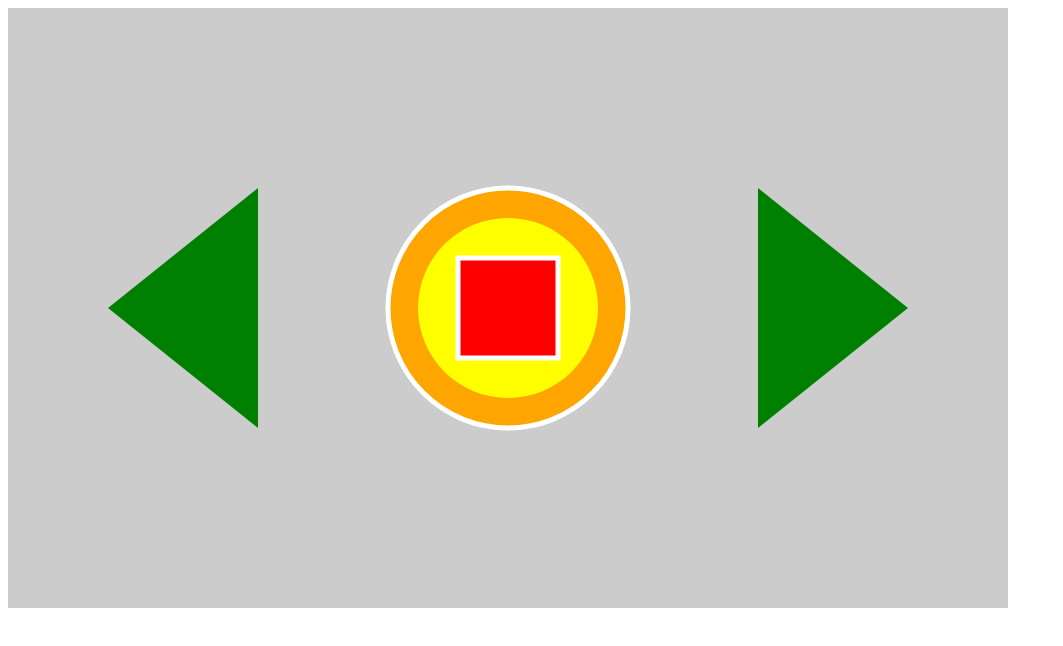
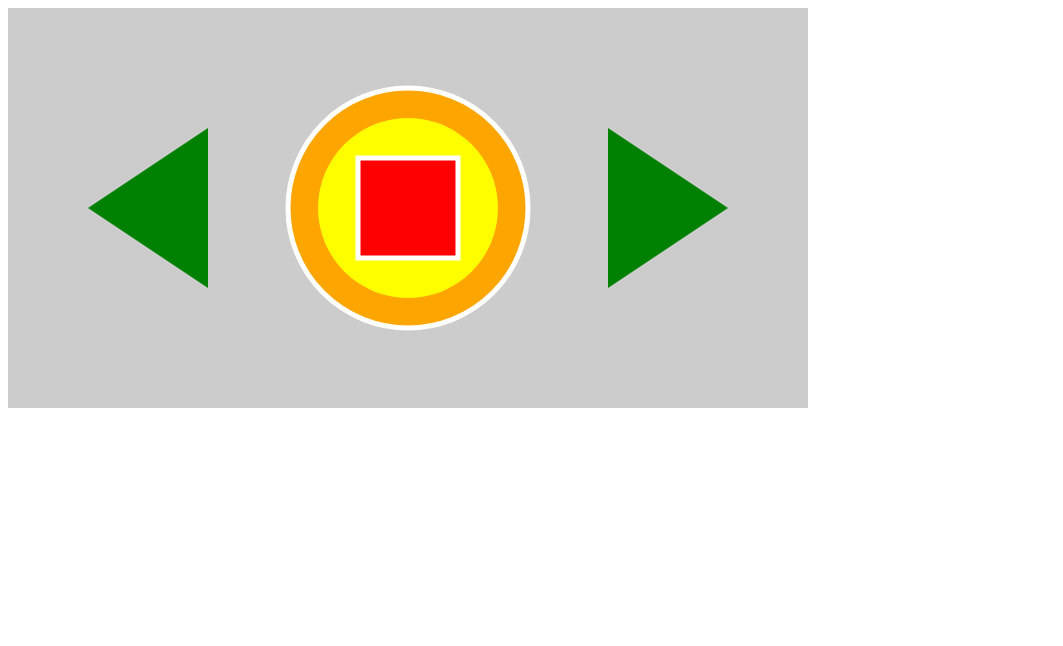
Before and after one commit to adityabrp87/adityamulon, a plain HTML site: page praktikum_1_1700016087.html in a window 1280 px wide. Shown: the whole page, without its empty margins (0-1063 px from the left). Drawn offline with Linux system fonts and the light colour scheme.

Commit message:
Update praktikum_1_1700016087.html

```diff
--- a/praktikum_1_1700016087.html
+++ b/praktikum_1_1700016087.html
@@ -9,7 +9,7 @@
  </style>
 
 <body>
- <canvas width="1000" height="600" id='canvas'></canvas>
+ <canvas width="800" height="400" id='canvas'></canvas>
     <script type="text/javascript">
             var c=document.getElementById('canvas');
             var ctx=c.getContext('2d');
```
